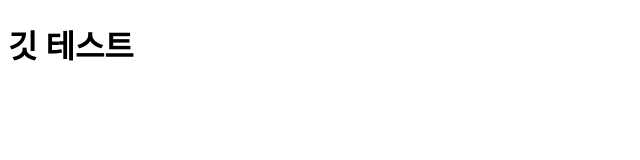
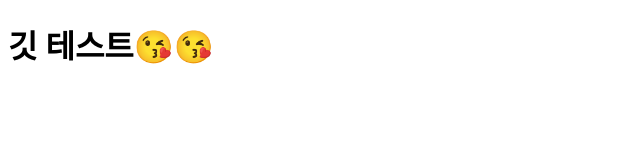
Before and after one commit to miamiaSeo/Test-git, a plain HTML site: page index.html in a window 1280 px wide. Shown: the whole page, without its empty margins (0-640 px from the left). Drawn offline with Linux system fonts and the light colour scheme.

Commit message:
css수정

```diff
--- a/index.html
+++ b/index.html
@@ -10,5 +10,5 @@
 <body>
 
 </body>
-<h1>깃 테스트</h1>
+<h1>깃 테스트😘😘</h1>
 </html>
```
